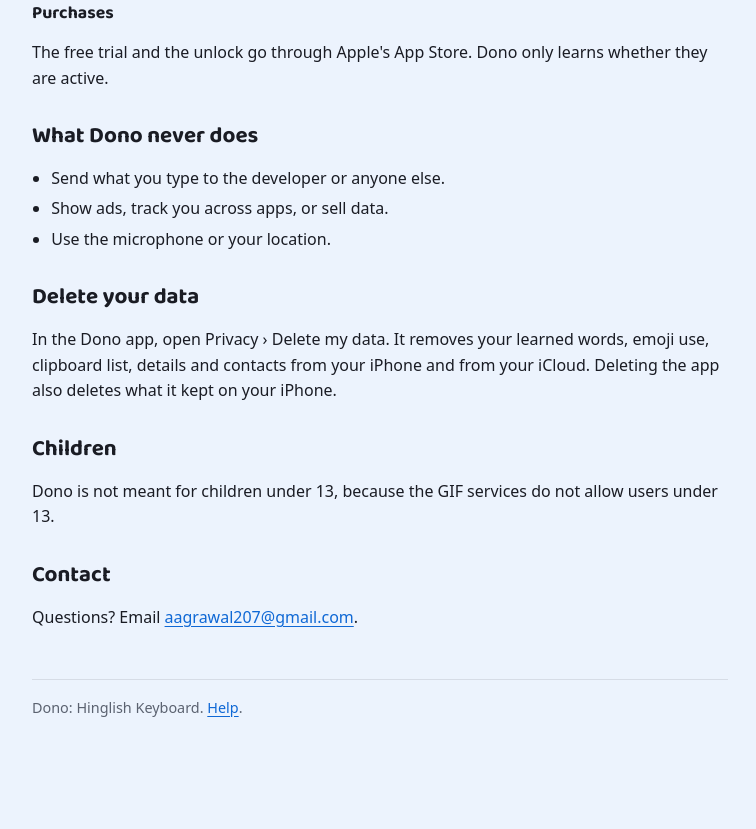
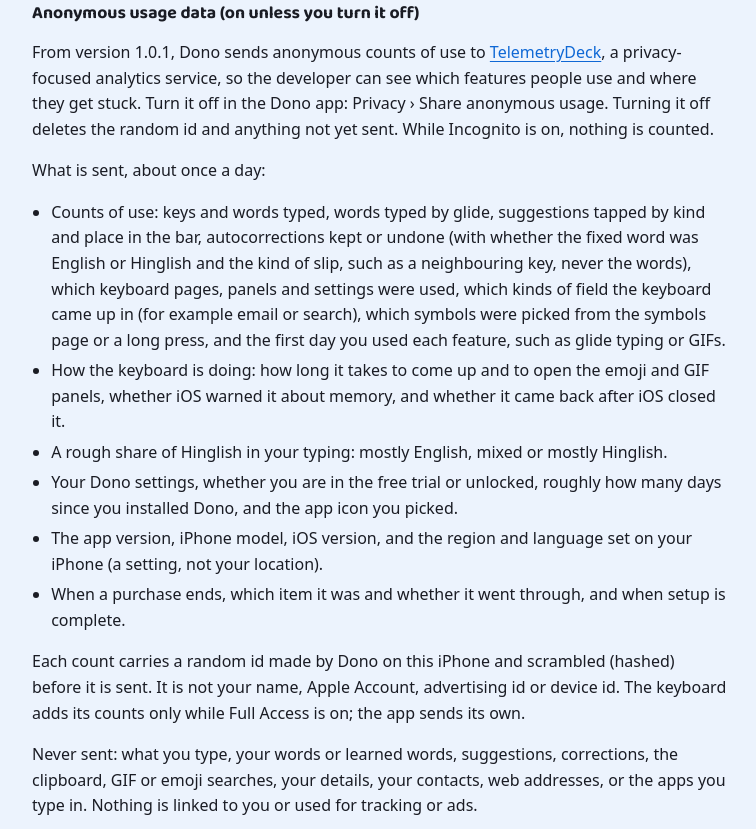
Before and after one commit to aagrawal207/dono-support, a plain HTML site: page privacy.html in a window 1280 px wide. Shown: the part 1271-2100 px from the top of the page, without its empty margins (260-1016 px from the left). Before the commit the page ends 2038 px from the top, so only its background shows below. Drawn offline with Linux system fonts and the light colour scheme.

Commit message:
Privacy: anonymous usage counts from 1.0.1

```diff
--- a/privacy.html
+++ b/privacy.html
@@ -11,13 +11,13 @@
     <img src="icon.png" alt="">
     <div>
       <h1>Privacy</h1>
-      <p class="tagline">Dono: Hinglish Keyboard. Last updated 21 November 2026.</p>
+      <p class="tagline">Dono: Hinglish Keyboard. Last updated 22 November 2026.</p>
     </div>
   </header>
   <nav><a href="index.html">Home</a><a href="support.html">Help</a><a href="privacy.html">Privacy</a><a href="data/">Word lists</a></nav>
 
   <div class="card">
-    <p><strong>In short:</strong> what you type stays on your iPhone. Dono has no account, no ads, no analytics and no server of its own. The only things that leave your iPhone are GIF searches, sent to the GIF services, and the sync to your own iCloud, which you can turn off.</p>
+    <p><strong>In short:</strong> what you type stays on your iPhone. Dono has no account and no ads. What leaves your iPhone: GIF searches, sent to the GIF service; the sync to your own iCloud; and anonymous counts of how Dono is used, sent to TelemetryDeck. You can turn off the sync and the counts in the Dono app.</p>
   </div>
 
   <h2>What Dono keeps on your iPhone</h2>
@@ -36,6 +36,19 @@
   <p>Your learned words, the emoji you use and your details are stored in your own private iCloud database, through Apple's CloudKit, so your other iPhones can use them. The developer cannot read this data. Contacts and the clipboard list are never synced. Turn sync off in the Dono app, and choose there whether to delete the iCloud copy.</p>
   <h3>GIF search (with Full Access)</h3>
   <p>When you open GIFs or search for one, Dono sends the search words, your country and language, and a random number made for this install to <a href="https://klipy.com/support/privacy-policy">KLIPY</a> or <a href="https://giphy.com/privacy">GIPHY</a>, and tells them which GIF you copied. The search may come from the words just before your cursor, which you see in the search field. Nothing else you type is sent. Their own privacy policies apply to what they receive.</p>
+  <h3>Anonymous usage data (on unless you turn it off)</h3>
+  <p>From version 1.0.1, Dono sends anonymous counts of use to <a href="https://telemetrydeck.com/privacy/">TelemetryDeck</a>, a privacy-focused analytics service, so the developer can see which features people use and where they get stuck. Turn it off in the Dono app: Privacy › Share anonymous usage. Turning it off deletes the random id and anything not yet sent. While Incognito is on, nothing is counted.</p>
+  <p>What is sent, about once a day:</p>
+  <ul>
+    <li>Counts of use: keys and words typed, words typed by glide, suggestions tapped by kind and place in the bar, autocorrections kept or undone (with whether the fixed word was English or Hinglish and the kind of slip, such as a neighbouring key, never the words), which keyboard pages, panels and settings were used, which kinds of field the keyboard came up in (for example email or search), which symbols were picked from the symbols page or a long press, and the first day you used each feature, such as glide typing or GIFs.</li>
+    <li>How the keyboard is doing: how long it takes to come up and to open the emoji and GIF panels, whether iOS warned it about memory, and whether it came back after iOS closed it.</li>
+    <li>A rough share of Hinglish in your typing: mostly English, mixed or mostly Hinglish.</li>
+    <li>Your Dono settings, whether you are in the free trial or unlocked, roughly how many days since you installed Dono, and the app icon you picked.</li>
+    <li>The app version, iPhone model, iOS version, and the region and language set on your iPhone (a setting, not your location).</li>
+    <li>When a purchase ends, which item it was and whether it went through, and when setup is complete.</li>
+  </ul>
+  <p>Each count carries a random id made by Dono on this iPhone and scrambled (hashed) before it is sent. It is not your name, Apple Account, advertising id or device id. The keyboard adds its counts only while Full Access is on; the app sends its own.</p>
+  <p>Never sent: what you type, your words or learned words, suggestions, corrections, the clipboard, GIF or emoji searches, your details, your contacts, web addresses, or the apps you type in. Nothing is linked to you or used for tracking or ads.</p>
   <h3>Purchases</h3>
   <p>The free trial and the unlock go through Apple's App Store. Dono only learns whether they are active.</p>
 
@@ -48,6 +61,7 @@
 
   <h2>Delete your data</h2>
   <p>In the Dono app, open Privacy › Delete my data. It removes your learned words, emoji use, clipboard list, details and contacts from your iPhone and from your iCloud. Deleting the app also deletes what it kept on your iPhone.</p>
+  <p>Turning off Share anonymous usage deletes the usage id and the counts not yet sent. Counts already sent are anonymous and cannot be traced back to you.</p>
 
   <h2>Children</h2>
   <p>Dono is not meant for children under 13, because the GIF services do not allow users under 13.</p>
```
